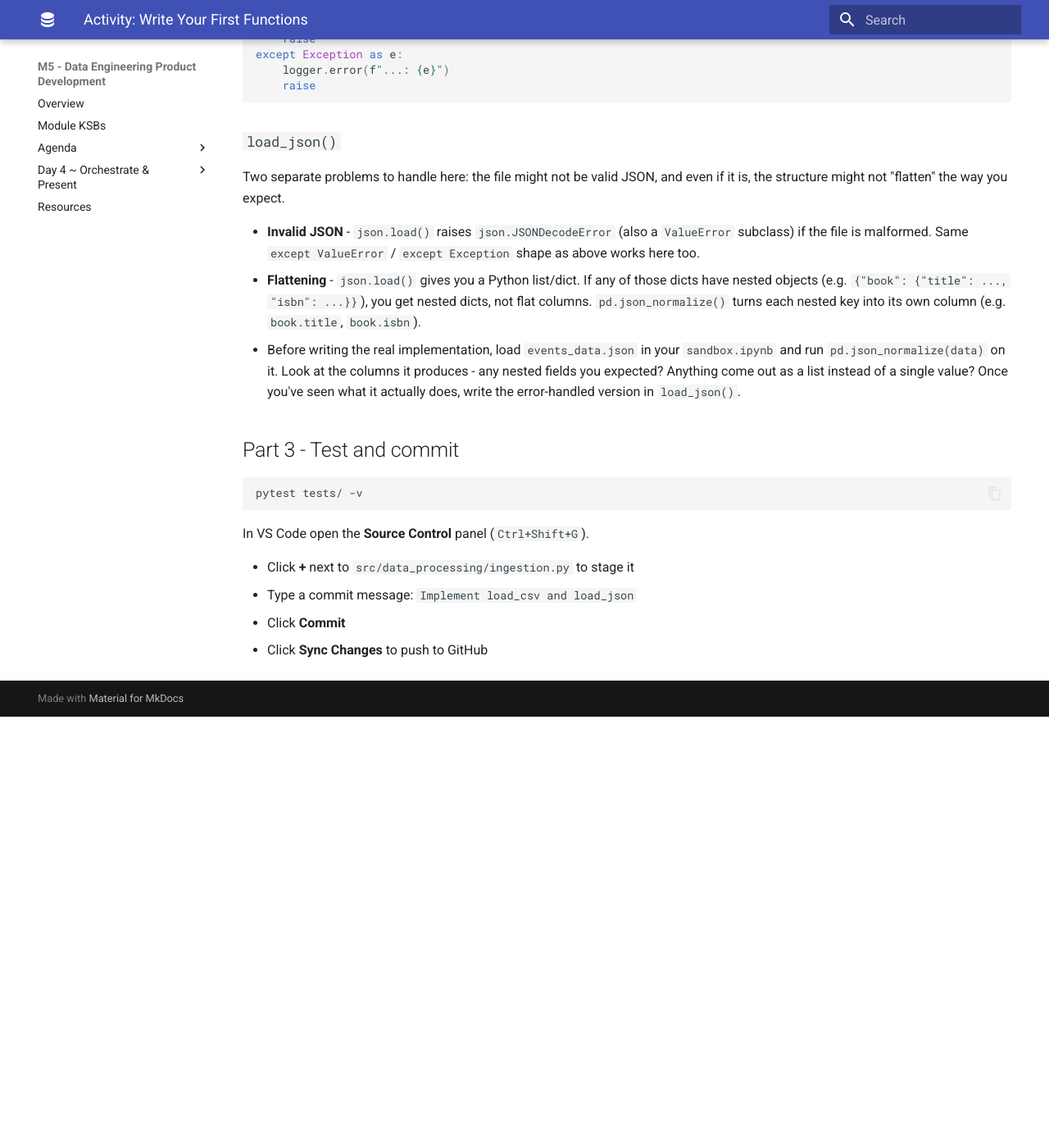
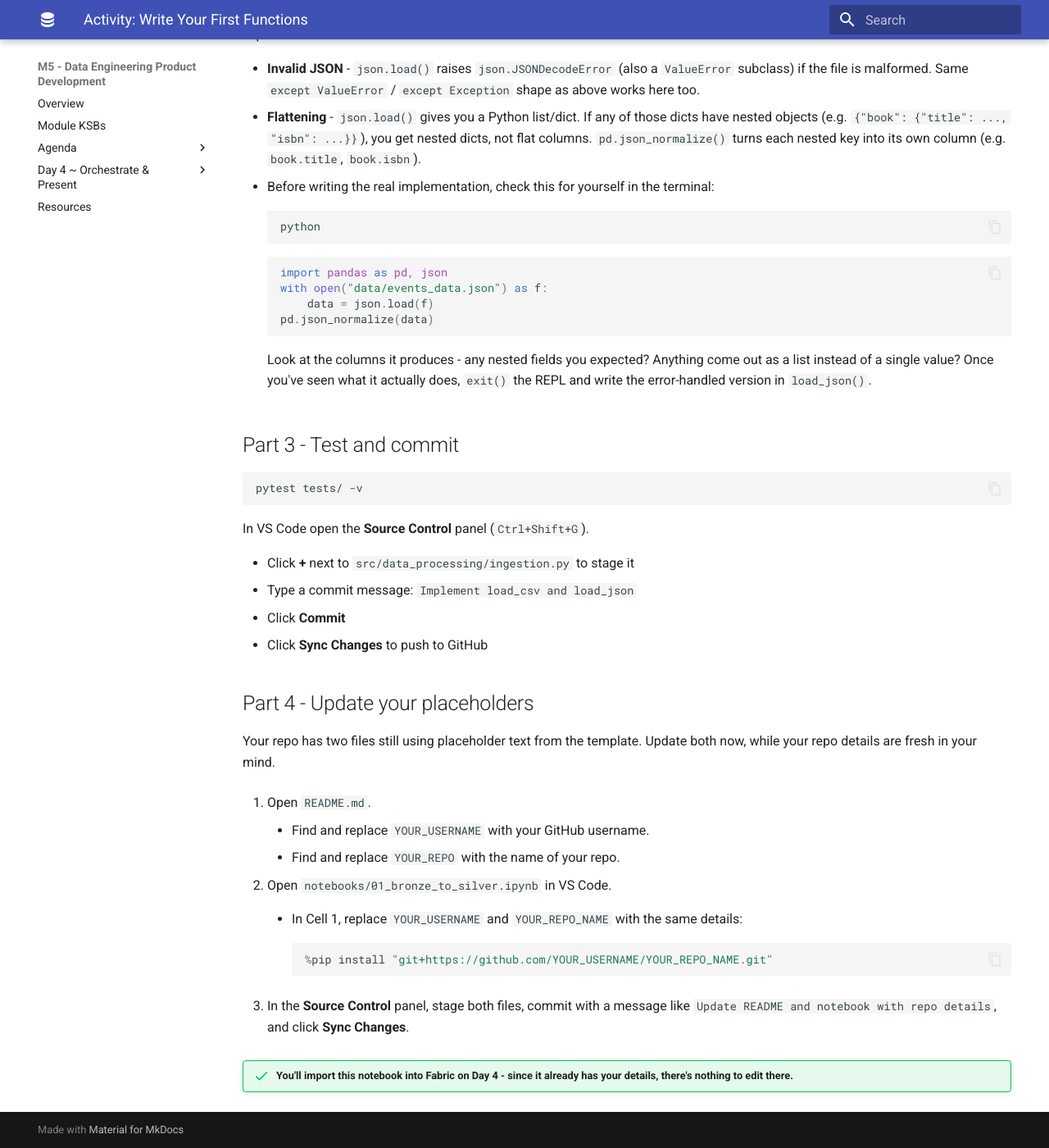
Before and after one commit to qaalabs/DE5M5, an MkDocs documentation site: the page built from docs/day1/write-code.md, in a window 1280 px wide and 1400 px high, scrolled down 1399 px. Shown: the whole window at 82% size. Built offline with MkDocs 1.6.1 and Material for MkDocs 9.7.7, drawn with Linux system fonts in a browser that asks for light colours; before the commit the page ends 2273 px from its top, so only the background shows below that; some of the changed text lies outside the part shown.

Commit message:
update instructions

````diff
--- a/docs/day1/write-code.md
+++ b/docs/day1/write-code.md
@@ -1,28 +1,14 @@
 # Activity: Write Your First Functions
 
-## Part 1 - Explore the data
+## Part 1 - Look at the raw data
 
-Create a new notebook at `notebooks/sandbox.ipynb` and load each raw file to see what you're working with before writing any production code.
+Before writing any code, open each file directly and see what you're working with:
 
-```python
-import pandas as pd, json
+- `data/circulation_data.csv` - open in VS Code and check the column headers and a few rows.
+- `data/catalogue.xlsx` - open in Excel and check the column headers and sheet.
+- `data/events_data.json` - open in VS Code and look at the structure. Is it a flat list, or are there nested objects?
 
-pd.read_csv("../data/circulation_data.csv").head()
-```
-
-```python
-with open("../data/events_data.json") as f:
-    data = json.load(f)
-print("Number of records:",len(data))
-
-data
-```
-
-```python
-pd.read_excel("../data/catalogue.xlsx", sheet_name=0).head()
-```
-
-Note the shape, column names, and any obvious issues.
+Note anything that looks like it'll need cleaning.
 
 
 ## Part 2 - Implement the loaders
@@ -64,7 +50,20 @@
 
 - **Invalid JSON** - `json.load()` raises `json.JSONDecodeError` (also a `ValueError` subclass) if the file is malformed. Same `except ValueError` / `except Exception` shape as above works here too.
 - **Flattening** - `json.load()` gives you a Python list/dict. If any of those dicts have nested objects (e.g. `{"book": {"title": ..., "isbn": ...}}`), you get nested dicts, not flat columns. `pd.json_normalize()` turns each nested key into its own column (e.g. `book.title`, `book.isbn`).
-- Before writing the real implementation, load `events_data.json` in your `sandbox.ipynb` and run `pd.json_normalize(data)` on it. Look at the columns it produces - any nested fields you expected? Anything come out as a list instead of a single value? Once you've seen what it actually does, write the error-handled version in `load_json()`.
+- Before writing the real implementation, check this for yourself in the terminal:
+
+    ```bash
+    python
+    ```
+
+    ```python
+    import pandas as pd, json
+    with open("data/events_data.json") as f:
+        data = json.load(f)
+    pd.json_normalize(data)
+    ```
+
+    Look at the columns it produces - any nested fields you expected? Anything come out as a list instead of a single value? Once you've seen what it actually does, `exit()` the REPL and write the error-handled version in `load_json()`.
 
 
 ## Part 3 - Test and commit
@@ -79,3 +78,23 @@
 - Type a commit message: `Implement load_csv and load_json`
 - Click **Commit**
 - Click **Sync Changes** to push to GitHub
+
+
+## Part 4 - Update your placeholders
+
+Your repo has two files still using placeholder text from the template. Update both now, while your repo details are fresh in your mind.
+
+1. Open `README.md`.
+    - Find and replace `YOUR_USERNAME` with your GitHub username.
+    - Find and replace `YOUR_REPO` with the name of your repo.
+
+2. Open `notebooks/01_bronze_to_silver.ipynb` in VS Code.
+    - In Cell 1, replace `YOUR_USERNAME` and `YOUR_REPO_NAME` with the same details:
+
+        ```python
+        %pip install "git+https://github.com/YOUR_USERNAME/YOUR_REPO_NAME.git"
+        ```
+
+3. In the **Source Control** panel, stage both files, commit with a message like `Update README and notebook with repo details`, and click **Sync Changes**.
+
+!!! success "You'll import this notebook into Fabric on Day 4 - since it already has your details, there's nothing to edit there."
````
Also changed, not shown: docs/labs/42-fabric-pipeline.md (+3 -5 lines), tutor/DE5M5D1/dev-code.md (+8 -3 lines), tutor/DE5M5D1/placeholders.md (added, +1 -0 lines).
